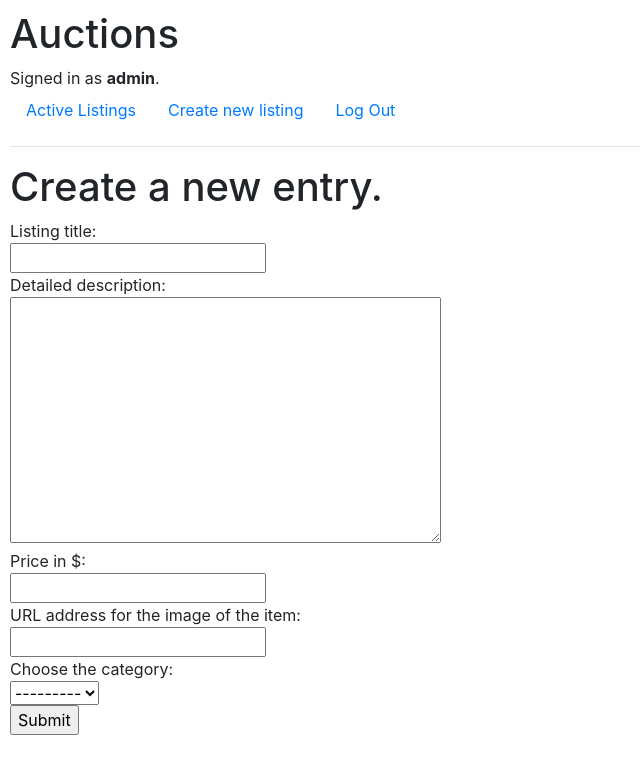
After one commit to kseniiaIrinarkhova/commerce, a Django app: page /listing/new in a window 1280 px wide. The commit adds this page. Shown: the top 774 px of the page, without its empty margins (0-640 px from the left). Run offline with Django 3.2, Linux system fonts and the light colour scheme; a user stored in the database is signed in; data comes from the database, SQL or seed files in the repository; both versions use the stored data as it was after the commit; some libraries are stand-ins or nearby versions.

Commit message:
added newListing page

```diff
--- a/auctions/templates/auctions/layout.html
+++ b/auctions/templates/auctions/layout.html
@@ -21,6 +21,9 @@
                 <a class="nav-link" href="{% url 'index' %}">Active Listings</a>
             </li>
             {% if user.is_authenticated %}
+                <li>
+                    <a class="nav-link" href="{% url 'new_listing' %}">Create new listing</a>
+                </li>
                 <li class="nav-item">
                     <a class="nav-link" href="{% url 'logout' %}">Log Out</a>
                 </li>
--- /dev/null
+++ b/auctions/templates/auctions/new_listing.html
@@ -0,0 +1,29 @@
+{% extends "auctions/layout.html" %}
+{% block title %}
+    Create new Listing
+{% endblock %}
+{% block body %}
+<h1> Create a new entry.</h1>
+<form action="{% url 'new_listing' %}" method="post">
+    {% csrf_token %}
+    <div class="form">
+       <div class="lable">Listing title: </div>
+       <div class="field">{{form.title}}</div>
+    <div class="lable">Detailed description: </div>
+    <div class="field">{{form.description}}</div>
+    <div class="lable">Price in $: </div>
+    <div class="field">{{form.price}}</div>
+    <div class="lable">URL address for the image of the item:</div>
+    <div class="field">{{form.image}}</div>
+    <div class="lable">Choose the category: </div>
+    <div class="field">{{form.category}}</div>
+    <div class="lable"></div>
+    <div class="field"><input type="submit"></div>
+    {{form.auctioneer.as_hidden}}
+    {{form.is_active.as_hidden}}
+    {{form.created_date.as_hidden}}
+    {{form.closed_date.as_hidden}}
+
+    </div>
+</form>
+{% endblock %}
--- a/auctions/urls.py
+++ b/auctions/urls.py
@@ -7,5 +7,6 @@ urlpatterns = [
     path("login", views.login_view, name="login"),
     path("logout", views.logout_view, name="logout"),
     path("register", views.register, name="register"),
-    path("<int:listing_id>", views.listing, name="listing"),
+    path("listing/<int:listing_id>", views.listing, name="listing"),
+    path("listing/new", views.new_listing, name="new_listing")
 ]
--- a/auctions/views.py
+++ b/auctions/views.py
@@ -3,8 +3,10 @@ from django.db import IntegrityError
 from django.http import HttpResponse, HttpResponseRedirect
 from django.shortcuts import render
 from django.urls import reverse
-
-from .models import User, Listing, Bid
+from django.forms import ModelForm
+import datetime
+from django.contrib.auth.decorators import login_required
+from .models import User, Listing, Bid, Category
 
 
 def index(request):
@@ -69,3 +71,35 @@ def listing(request, listing_id):
     return render(request, "auctions/listing.html", {
         "listing": listing
     })
+
+class ListingForm(ModelForm):
+    class Meta:
+        model = Listing
+        fields = ['title', 'description', 'price', 'image', 'category', 'auctioneer', 'is_active', 'created_date', 'closed_date']
+
+@login_required
+def new_listing(request):
+    print("we are here")
+    if request.method == "POST":
+        print(request)
+        form = ListingForm(request.POST)
+        print(form)
+        if form.is_valid():
+            print("Form is valid")
+            newListing = form.save()
+            newListing.save()
+            print(newListing)
+            return HttpResponseRedirect(reverse("listing", args=(newListing.id,)))
+        else:
+           print("Form is not valid")
+           return render(request, "auctions/new_listing.html", {
+            "form" : form
+            })
+    form = ListingForm()
+    form.fields["auctioneer"].initial = User.objects.get(username=request.user.username)
+    form.fields["created_date"].initial = datetime.datetime.now()
+    form.fields["is_active"].initial = True
+    print(form)
+    return render(request, "auctions/new_listing.html", {
+        "form" : form
+    })
```
Also changed, not shown: db.sqlite3.
